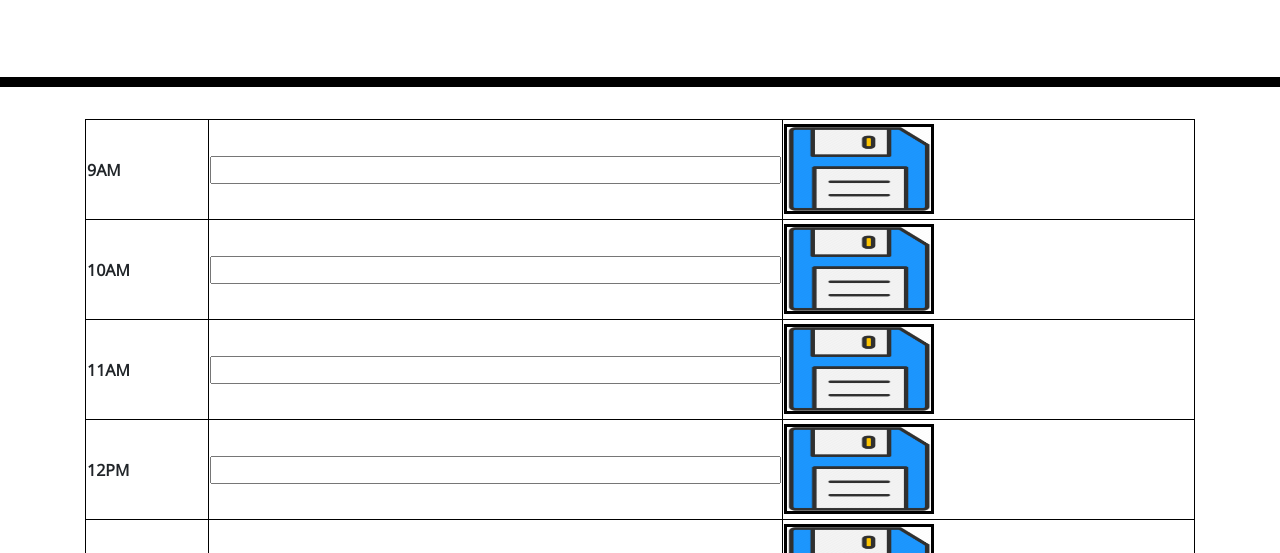
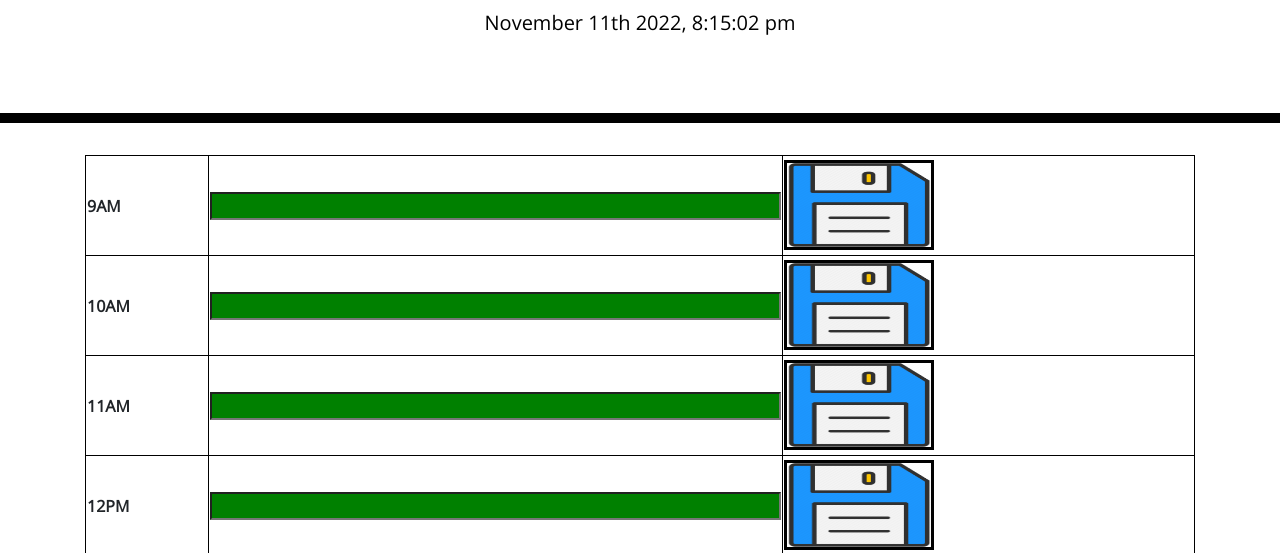
Before and after one commit to tcook160/tims-calendar-app, a plain HTML site: page index.html in a window 1280 px wide. Shown: the part 181-734 px from the top of the page. Drawn offline with nearby package versions, Linux system fonts and the light colour scheme.

Commit message:
Modifying JS path in html file

```diff
--- a/index.html
+++ b/index.html
@@ -124,7 +124,7 @@
 
     <script src="https://code.jquery.com/jquery-3.4.1.min.js"></script>
     <script src="https://cdnjs.cloudflare.com/ajax/libs/moment.js/2.24.0/moment.min.js"></script>
-    <script src="./assets/css/js/calendar.js"></script>
+    <script src="./assets/js/calendar.js"></script>
     <script type = "text/JavaScript">
       <!--
          function AutoRefresh( t ) {
```
